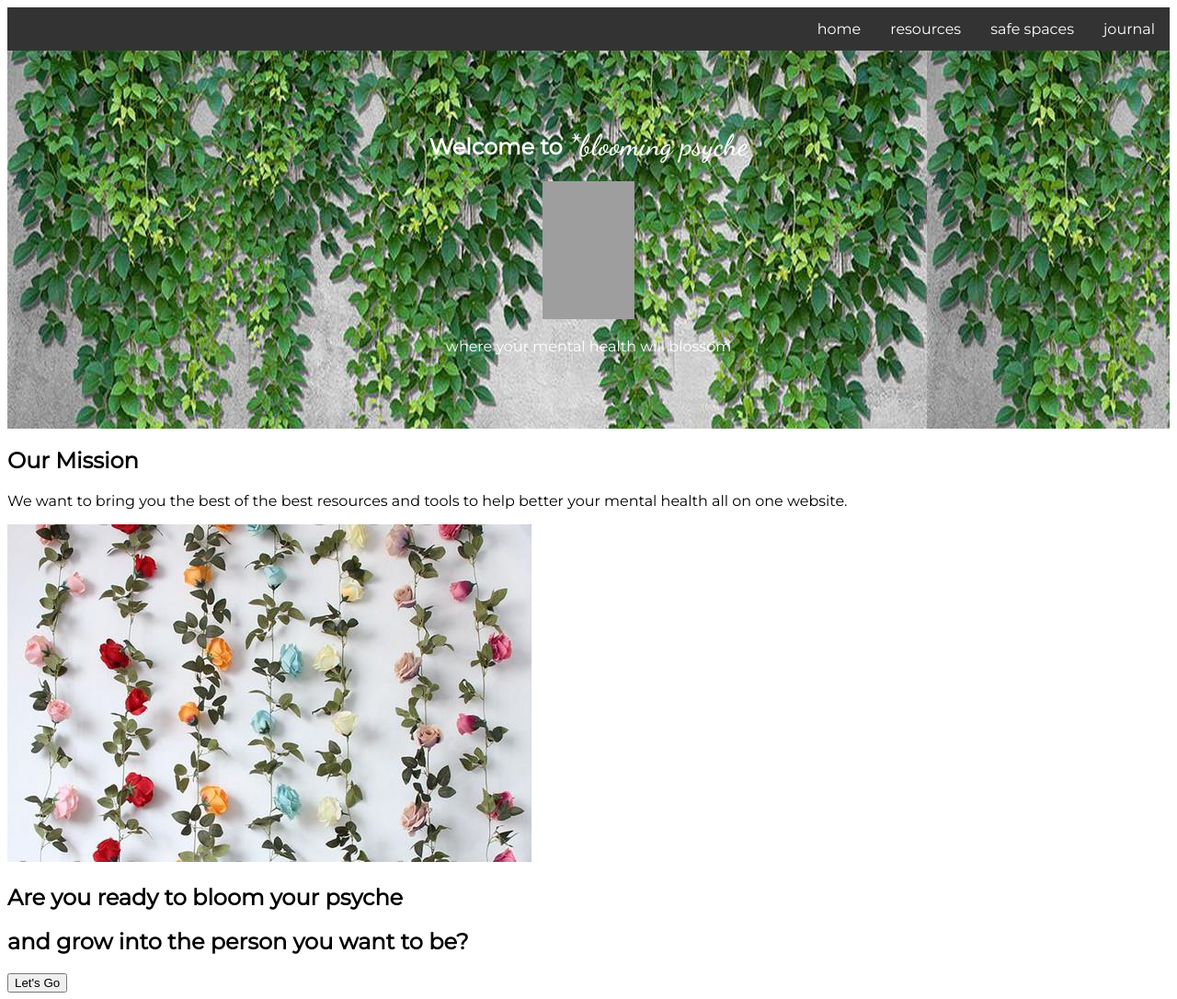
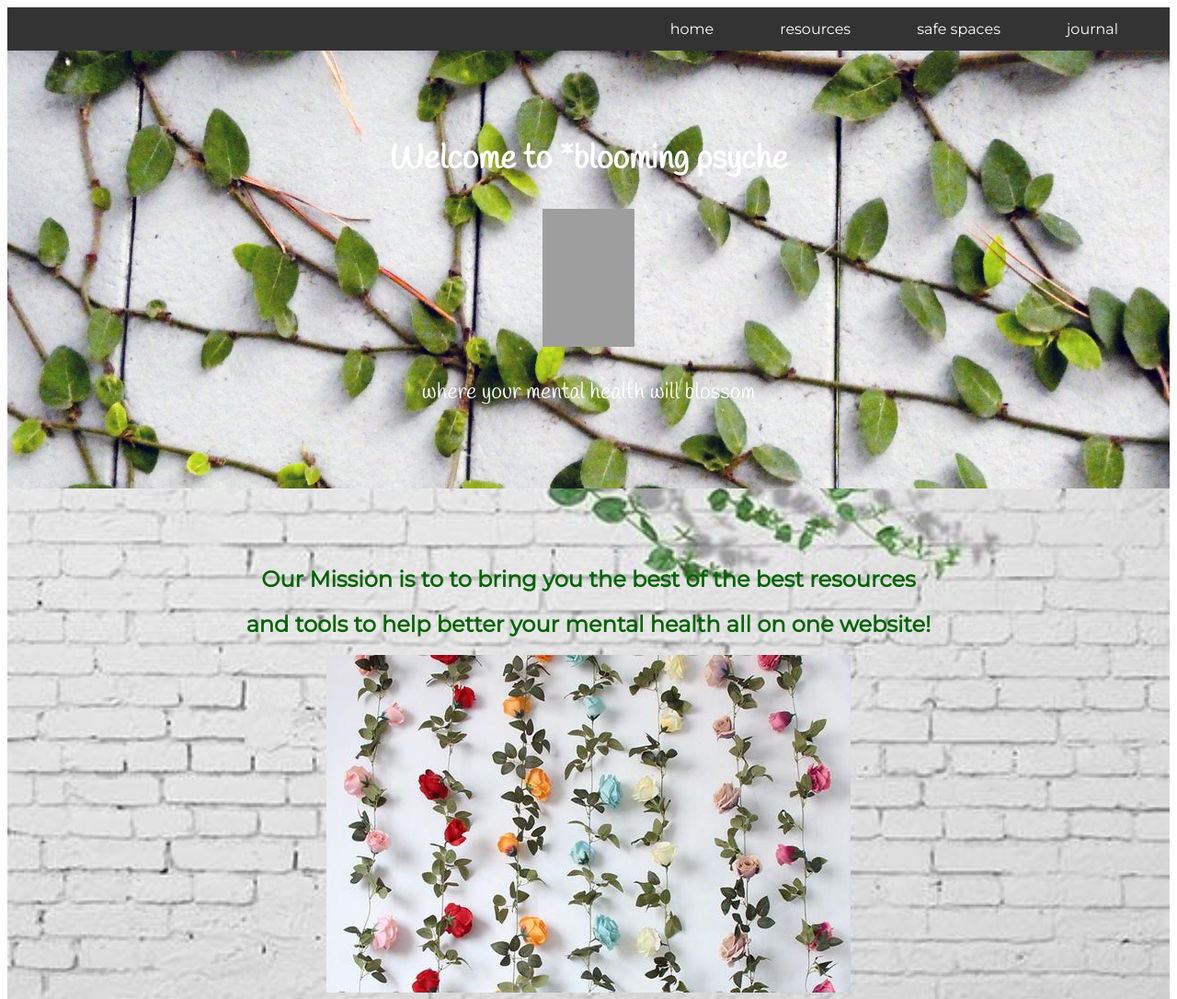
Before and after one commit to kareenf/bloomingpsyche, a plain HTML site: page index.html in a window 1280 px wide. Shown: the top 1086 px of the page at 92% size. Drawn offline with Linux system fonts and the light colour scheme; grey boxes are pictures that could not be loaded.

Commit message:
dropdown menu improvements, overall landing page layout mockup complete

```diff
--- a/css/main.css
+++ b/css/main.css
@@ -1,19 +1,37 @@
-@import url('https://fonts.googleapis.com/css2?family=Dancing+Script:wght@400;600&family=Montserrat&display=swap');
+@import url('https://fonts.googleapis.com/css2?family=Handlee&family=Montserrat&display=swap');
 
 body {
     font-family: 'Montserrat', sans-serif;
 }
-span {
-    font-family: 'Dancing Script', cursive;
-    font-size: xx-large;
+.top {
+    font-family: 'Handlee', cursive;
+    font-size: x-large;
     color: white;
 }
 .title-bg {
-    background: url('../images/vines.jpg');
+    background: url('../images/vines2.jpg');
+    background-repeat: no-repeat;
+    background-size: auto;
+    background-position: center; /* Center the image */
+    background-repeat: no-repeat; /* Do not repeat the image */
+    background-size: cover; /* Resize the background image to cover the entire container */
     color: white;
+    text-align: center;
+    padding: 4em; /** note: top right bottom left */
+}
+.mission {
+    background: url('../images/wall.jpg');
+    background-repeat: no-repeat;
+    background-size: auto;
+    background-position: center; /* Center the image */
+    background-repeat: no-repeat; /* Do not repeat the image */
+    background-size: cover; /* Resize the background image to cover the entire container */
+    color: darkgreen;
     text-align: center;
     padding: 4em;
 }
+
+/** DROP DOWN NAV BAR */
 ul {
   list-style-type: none;
   margin: 0;
@@ -24,6 +42,7 @@ ul {
 
 li {
   float: right;
+  padding-right: 2.5em;
 }
 
 li a, .dropbtn {
@@ -45,14 +64,14 @@ li a, .dropbtn {
 .dropdown-content {
     display: none;
     position: absolute;
-    background-color: #f9f9f9;
+    background-color: rgb(2, 66, 2);
     min-width: 160px;
     box-shadow: 0px 8px 16px 0px rgba(0,0,0,0.2);
     z-index: 1;
 }
 
 .dropdown-content a {
-    color: black;
+    color: white;
     padding: 12px 16px;
     text-decoration: none;
     display: block;
@@ -66,3 +85,4 @@ li a, .dropbtn {
 .dropdown:hover .dropdown-content {
     display: block;
 }
+/** DROP DOWN NAV BAR */
--- a/index.html
+++ b/index.html
@@ -42,7 +42,7 @@
     <div class="title-bg">
         <section class="top">
             <header>
-                <h1>Welcome to <span> *blooming psyche</span> </h1>
+                <h1>Welcome to *blooming psyche</h1>
                 <img src="images/logo.png" alt="blooming psyche logo" width=100 height=150></img>
                 <p>where your mental health will blossom</p>
             </header>
@@ -51,8 +51,8 @@
 
     <section class="mission">
         <div>
-            <h2>Our Mission</h2>
-            <p>We want to bring you the best of the best resources and tools to help better your mental health all on one website.</p>
+            <h2>Our Mission is to to bring you the best of the best resources </h2>
+            <h2>and tools to help better your mental health all on one website!</h2>
         </div>
         <img src="images/floweringvines.jpg" alt="vines">
         <h2>Are you ready to bloom your psyche</h2>
```
Lines whose indentation alone changed are shown as unchanged.
